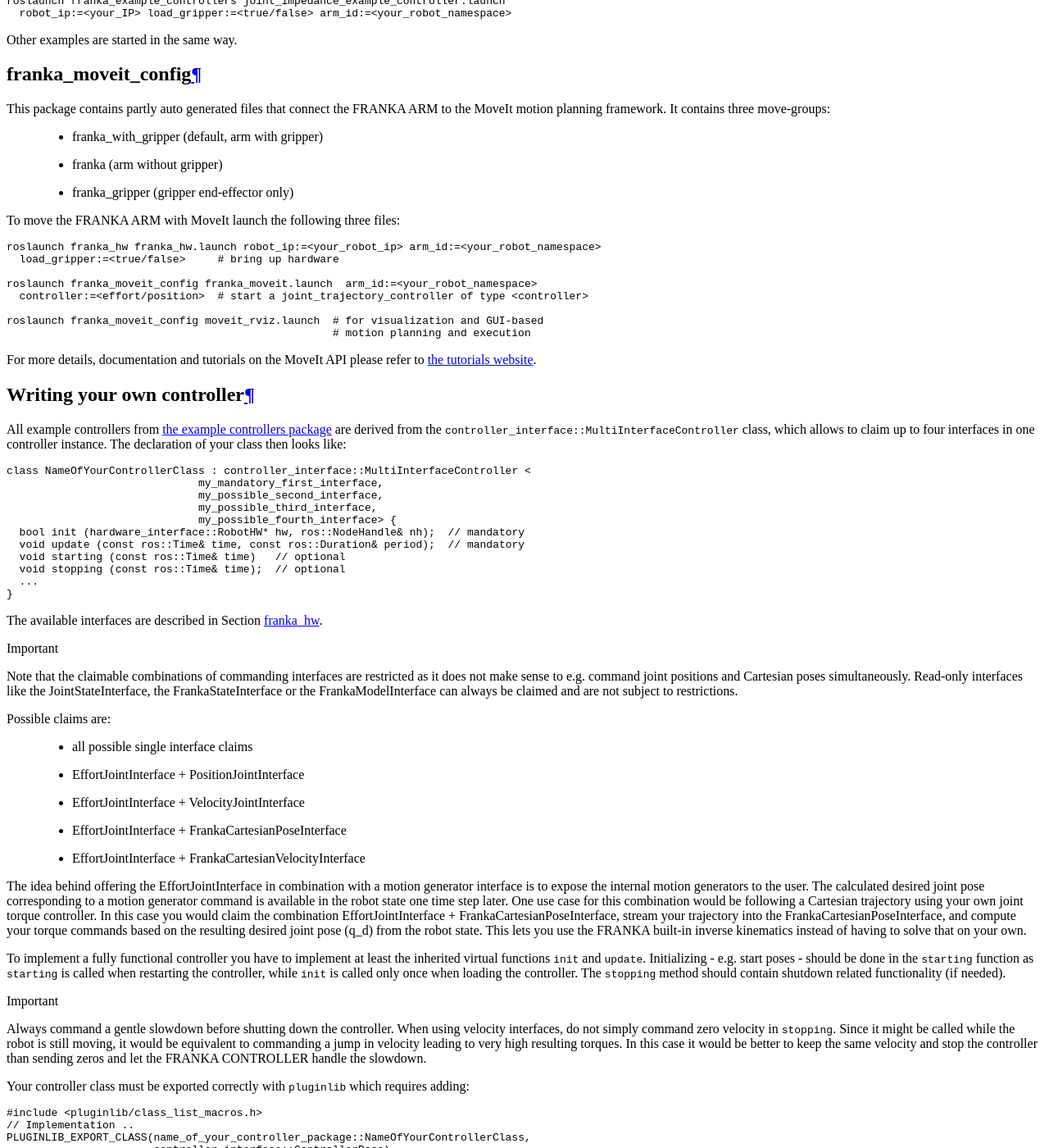
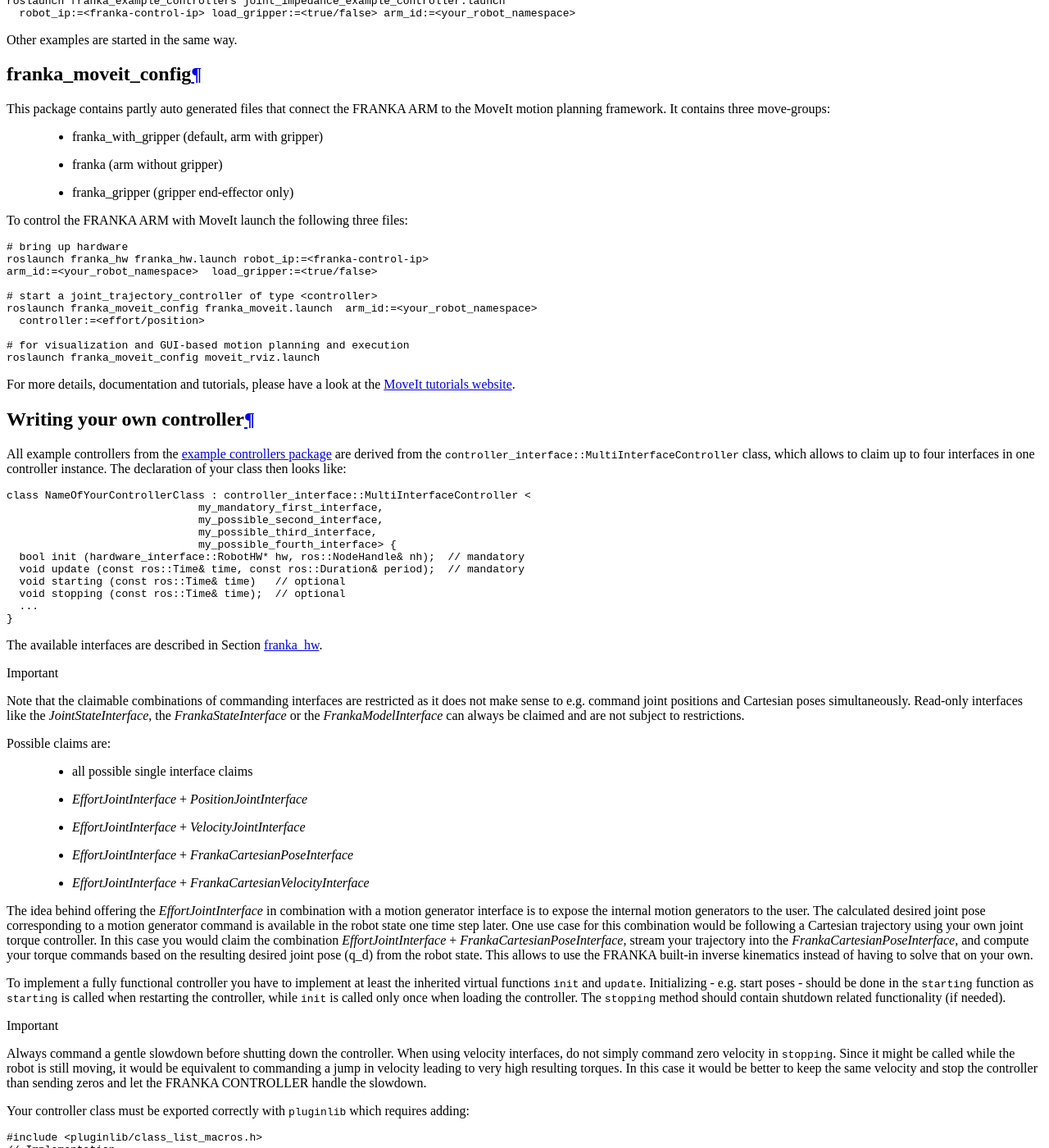
Before and after one commit to frankaemika/docs, a Sphinx documentation site: the page built from source/ros_introduction.rst, in a window 1280 px wide and 1400 px high, scrolled down 3634 px. Shown: the whole window at 82% size. Built offline with Sphinx 7.4.7 and the Read the Docs theme 2.0.0, drawn with Linux system fonts in a browser that asks for light colours; some of the changed text lies outside the part shown.

Commit message:
Some rephrasing.

```diff
--- a/source/index.rst
+++ b/source/index.rst
@@ -31,8 +31,8 @@
    requirements
    installation
    tutorial
+   ros_introduction
    troubleshooting
-   ros_introduction
 
 Indices and tables
 ==================
--- a/source/ros_introduction.rst
+++ b/source/ros_introduction.rst
@@ -1,8 +1,8 @@
 ROS getting started
 ===================
 
-In this chapter we assume that you have followed the steps from
-:ref:`"Building the ROS packages" <installing_ros>` section.
+Before continuing with this chapter, please follow the steps from the
+:ref:`building the ROS packages <installing_ros>` section.
 
 The ``franka_ros`` repository contains a variety of packages that are briefly introduced here.
 We also give a short how-to for :ref:`writing controllers <write_own_controller>`.
@@ -21,7 +21,7 @@
 This package contains the description of the FRANKA ARM and the FRANKA HAND in terms of kinematics,
 joint limits, visual surfaces and collision space. The collision space is a simplified version of
 the visual description used to improve performance of collision checks. The descriptions are based
-on the URDF format according to the `URDF xml documentation <http://wiki.ros.org/urdf/XML>`_ . The
+on the URDF format according to the `URDF XML documentation <http://wiki.ros.org/urdf/XML>`_ . The
 files do NOT contain inertial terms and therefore cannot be used for dynamics simulations (e.g.
 gazebo). The package offers launch files which visualize the robot descriptions of the arm and the
 gripper.
@@ -39,22 +39,23 @@
 from ROS. The node publishes the joint states of the gripper and offers action servers for the
 following actions:
 
- * ``franka_gripper::MoveAction`` (width, speed) : moves to a target width with the defined speed.
- * ``franka_gripper::GraspAction`` (width, speed, max_current) : tries to grasp at the desired
-   width with the maximum current while closing with the given speed.
- * ``franka_gripper::HomingAction`` () : homes the gripper and updates the maximum width given the
+ * ``franka_gripper::MoveAction(width, speed)``: moves to a target `width` with the defined
+   `speed`.
+ * ``franka_gripper::GraspAction(width, speed, max_current)``: tries to grasp at the desired
+   `width` with the `max_current` while closing with the given `speed`.
+ * ``franka_gripper::HomingAction()``: homes the gripper and updates the maximum width given the
    mounted fingers.
- * ``franka_gripper::StopAction`` () : aborts a running action. This can be used to stop applying
+ * ``franka_gripper::StopAction()``: aborts a running action. This can be used to stop applying
    forces after grasping.
- * ``control_msgs::GripperCommandAction`` (width, max_effort) : A standard gripper action
+ * ``control_msgs::GripperCommandAction(width, max_effort)``: A standard gripper action
    recognized by MoveIt.
 
 
-You can launch the ``franka_gripper_node`` with
+You can launch the ``franka_gripper_node`` with:
 
 .. code-block:: shell
 
-    roslaunch franka_gripper franka_gripper.launch robot_ip:=<your_robot_ip>
+    roslaunch franka_gripper franka_gripper.launch robot_ip:=<franka-control-ip>
       arm_id:=<your_robot_namespace>
 
 
@@ -205,29 +207,31 @@
  * franka  (arm without gripper)
  * franka_gripper  (gripper end-effector only)
 
-To move the FRANKA ARM with MoveIt launch the following three files:
+To control the FRANKA ARM with MoveIt launch the following three files:
 
 .. code-block:: shell
 
-    roslaunch franka_hw franka_hw.launch robot_ip:=<your_robot_ip> arm_id:=<your_robot_namespace>
-      load_gripper:=<true/false>     # bring up hardware
+    # bring up hardware
+    roslaunch franka_hw franka_hw.launch robot_ip:=<franka-control-ip>
+    arm_id:=<your_robot_namespace>  load_gripper:=<true/false>
 
+    # start a joint_trajectory_controller of type <controller>
     roslaunch franka_moveit_config franka_moveit.launch  arm_id:=<your_robot_namespace>
-      controller:=<effort/position>  # start a joint_trajectory_controller of type <controller>
+      controller:=<effort/position>
 
-    roslaunch franka_moveit_config moveit_rviz.launch  # for visualization and GUI-based
-                                                       # motion planning and execution
+    # for visualization and GUI-based motion planning and execution
+    roslaunch franka_moveit_config moveit_rviz.launch
 
 
-For more details, documentation and tutorials on the MoveIt API please refer to
-`the tutorials website <http://docs.ros.org/kinetic/api/moveit_tutorials/html/>`_.
+For more details, documentation and tutorials, please have a look at the
+`MoveIt tutorials website <http://docs.ros.org/kinetic/api/moveit_tutorials/html/>`_.
 
 
 .. _write_own_controller:
 
 Writing  your own controller
 ----------------------------
-All example controllers from :ref:`the example controllers package<example_controllers>` are
+All example controllers from the :ref:`example controllers package<example_controllers>` are
 derived from the ``controller_interface::MultiInterfaceController`` class, which allows to claim
 up to four interfaces in one controller instance. The declaration of your class then looks like:
 
@@ -252,26 +256,26 @@
 
     Note that the claimable combinations of commanding interfaces are restricted as it does not
     make sense to e.g. command joint positions and Cartesian poses simultaneously. Read-only
-    interfaces like the JointStateInterface, the FrankaStateInterface or the FrankaModelInterface
-    can always be claimed and are not subject to restrictions.
+    interfaces like the *JointStateInterface*, the *FrankaStateInterface* or the
+    *FrankaModelInterface* can always be claimed and are not subject to restrictions.
 
 
 Possible claims are:
 
  * all possible single interface claims
- * EffortJointInterface + PositionJointInterface
- * EffortJointInterface + VelocityJointInterface
- * EffortJointInterface + FrankaCartesianPoseInterface
- * EffortJointInterface + FrankaCartesianVelocityInterface
+ * *EffortJointInterface* + *PositionJointInterface*
+ * *EffortJointInterface* + *VelocityJointInterface*
+ * *EffortJointInterface* + *FrankaCartesianPoseInterface*
+ * *EffortJointInterface* + *FrankaCartesianVelocityInterface*
 
-The idea behind offering the EffortJointInterface in combination with a motion generator
+The idea behind offering the *EffortJointInterface* in combination with a motion generator
 interface is to expose the internal motion generators to the user. The calculated desired joint
 pose corresponding to a motion generator command is available in the robot state one time step
 later. One use case for this combination would be following a Cartesian trajectory using your own
-joint torque controller. In this case you would claim the combination EffortJointInterface +
-FrankaCartesianPoseInterface, stream your trajectory into the FrankaCartesianPoseInterface, and
+joint torque controller. In this case you would claim the combination *EffortJointInterface* +
+*FrankaCartesianPoseInterface*, stream your trajectory into the *FrankaCartesianPoseInterface*, and
 compute your torque commands based on the resulting desired joint pose (q_d) from the robot state.
-This lets you use the FRANKA built-in inverse kinematics instead of having to solve that on your
+This allows to use the FRANKA built-in inverse kinematics instead of having to solve that on your
 own.
 
 To implement a fully functional controller you have to implement at least the inherited virtual
@@ -335,8 +339,8 @@
       additional_example_parameter: 0.0
       # ..
 
-You can now start your controller using the ``controller_spawner`` node from ROS control or via the
+Now you can start your controller using the ``controller_spawner`` node from ROS control or via the
 service calls offered by the ``hardware_manager``. Just make sure both the ``controller_spawner``
-and the ``franka_hw_node`` run in the same namespace. For more details see the controllers from the
-:ref:`franka_example_controllers package<example_controllers>` or the tutorials under
-`wiki.ros.org/ros_control/Tutorials <http://wiki.ros.org/ros_control/Tutorials>`_.
+and the ``franka_hw_node`` run in the same namespace. For more details have a look at the
+controllers from the :ref:`franka_example_controllers package<example_controllers>` or the
+`ROS control tutorials <http://wiki.ros.org/ros_control/Tutorials>`_.
```
Also changed, not shown: other parts of source/ros_introduction.rst (+28 -27 lines).
